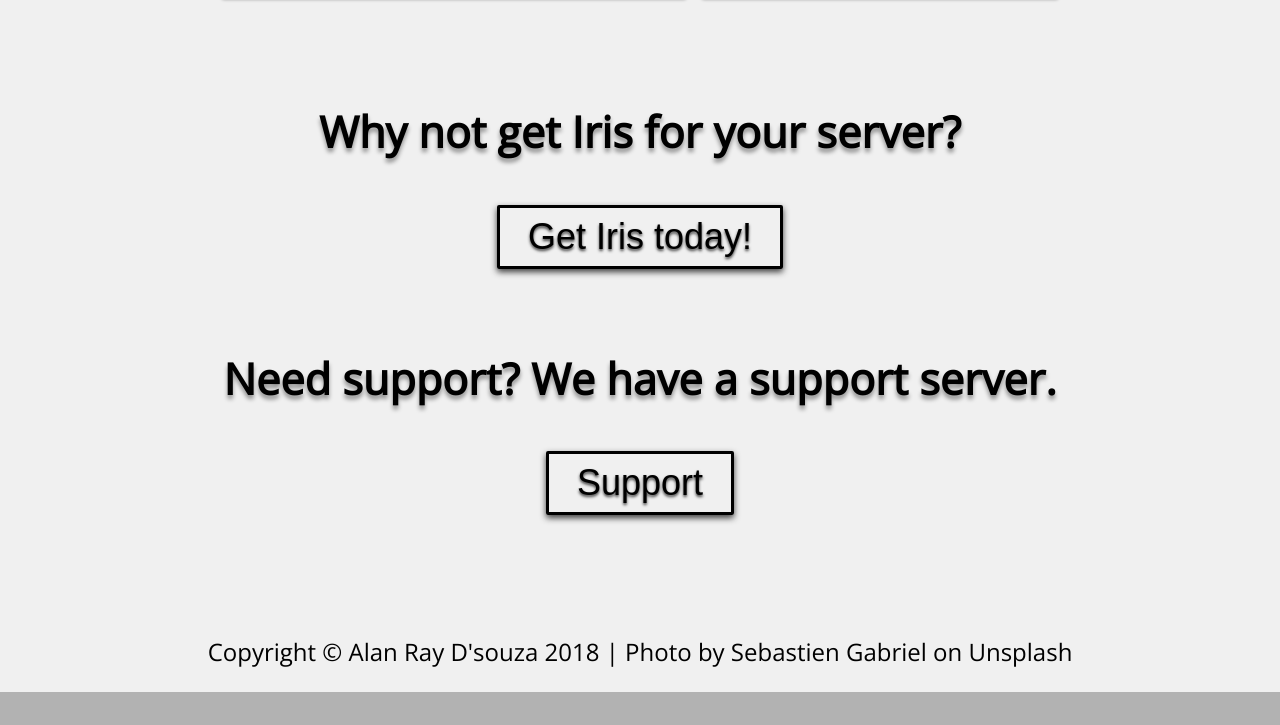
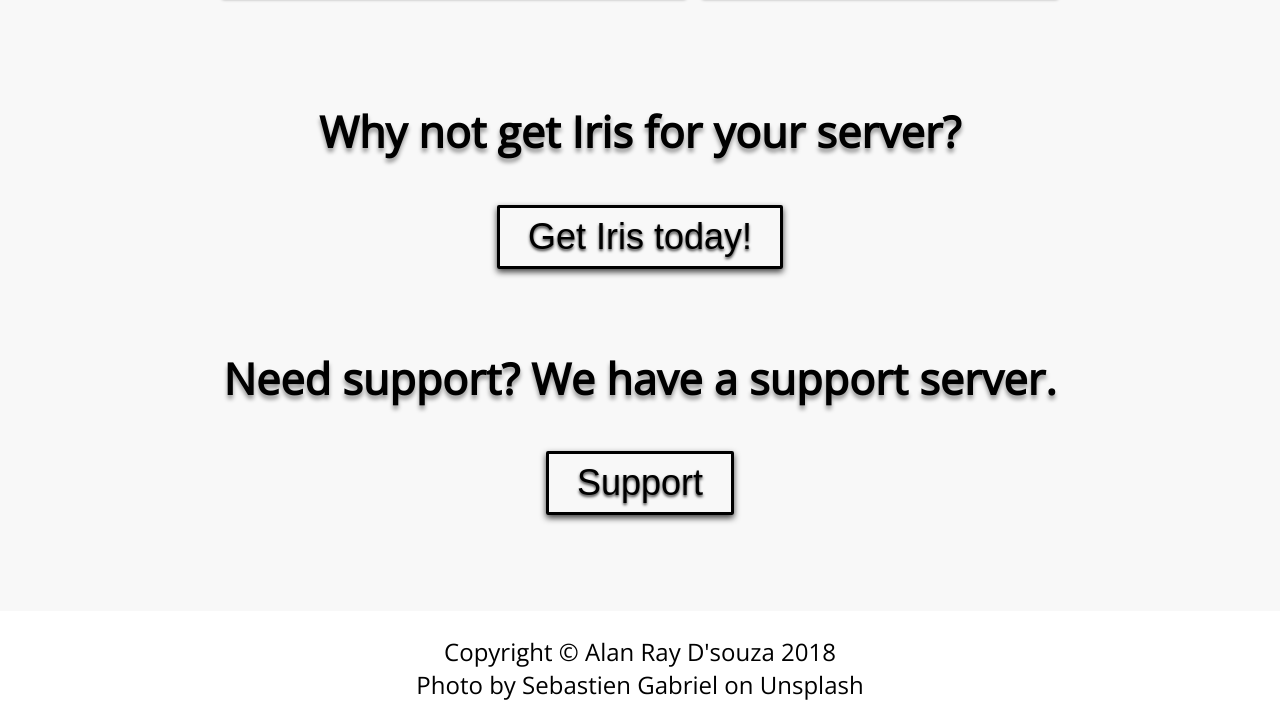
Before and after one commit to ProCreeper2000/iris-bot, a plain HTML site: page index.html in a window 1280 px wide. Shown: the part 2759-3484 px from the top of the page. Before the commit the page ends 3451 px from the top, so only its background shows below. Drawn offline with nearby package versions, Linux system fonts and the light colour scheme.

Commit message:
534 #112

```diff
--- a/css/style.css
+++ b/css/style.css
@@ -215,7 +215,7 @@
     padding: 2.5vh;
     padding-bottom: 12vh;
     padding-top: 12vh;
-    background-color: rgb(240, 240, 240);
+    background-color: rgb(248, 248, 248);
 }
 
 .contentBar {
@@ -228,7 +228,7 @@
 .footer {
     height: auto;
     width: auto;
-    background: rgb(240, 240, 240);
+    background: white;
     color: black;
     padding: 3vh;
 }
--- a/index.html
+++ b/index.html
@@ -123,7 +123,8 @@
 </div>
 
     <div class="footer medium" style="color: black; font-family: Arial, sans-serif;">
-        <p3 style="text-align:center;">Copyright &copy; Alan Ray D'souza 2018 | Photo by Sebastien Gabriel on Unsplash</p3>
+        <p3 style="text-align:center;">Copyright &copy; Alan Ray D'souza 2018 <br>
+            Photo by Sebastien Gabriel on Unsplash</p3>
     </div>
 </body>
 
```
